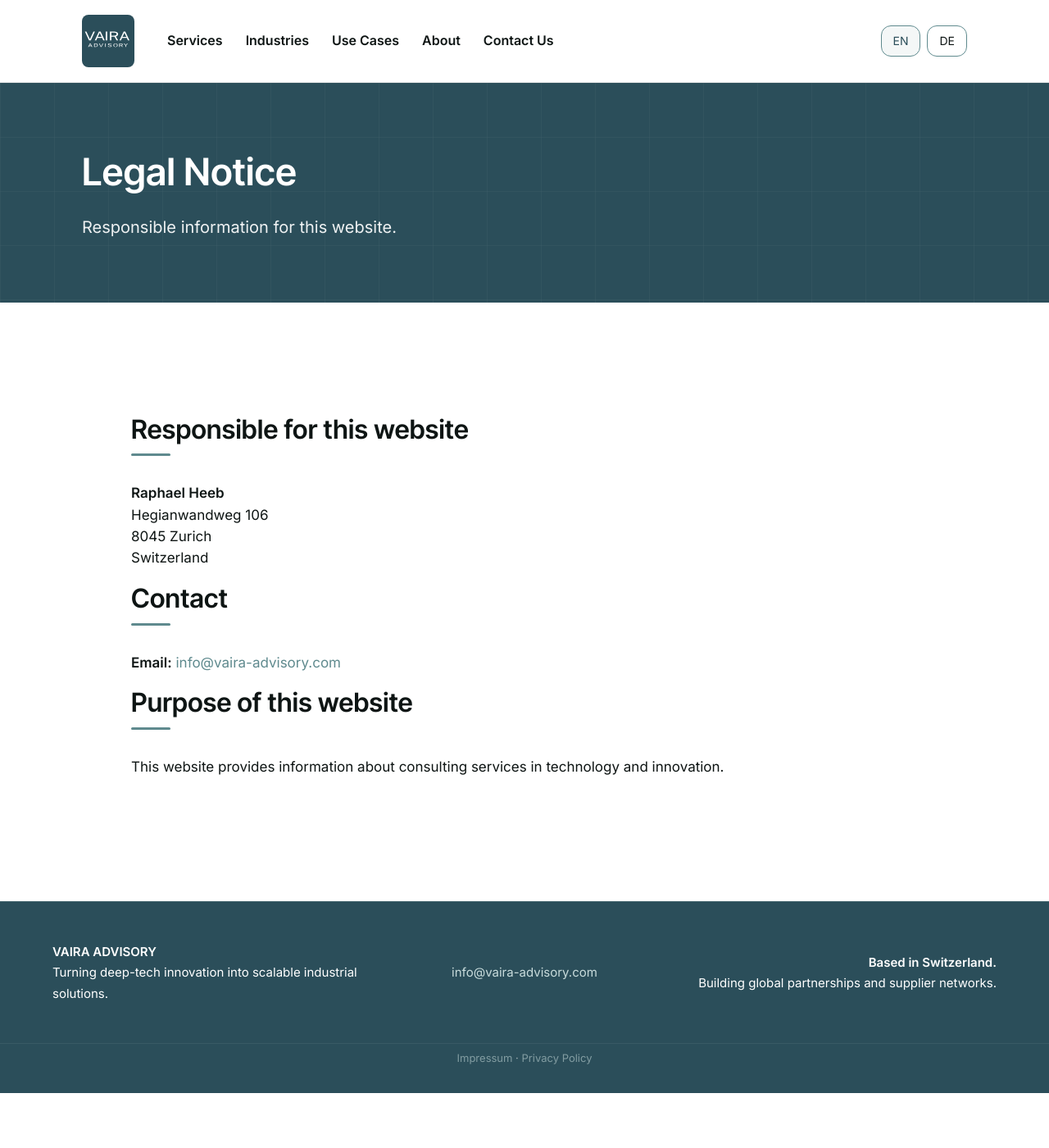
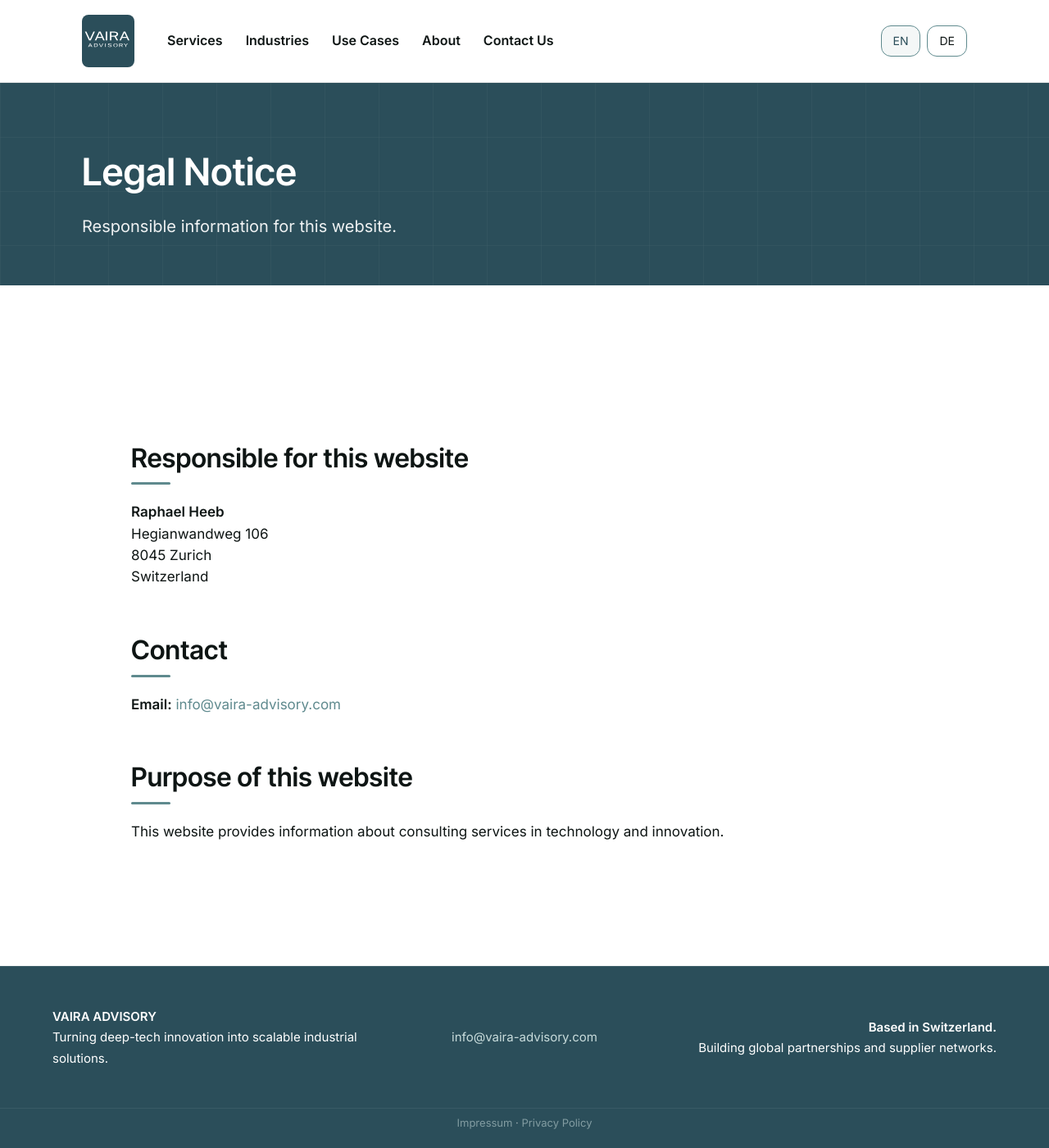
Before and after one commit to raphaelheeb/vaira-advisory, a Jekyll site: the page built from impressum/index.html, in a window 1280 px wide and 1400 px high. Shown: the whole window at 82% size. Built offline with Jekyll 4.4.1, drawn with Linux system fonts in a browser that asks for light colours.

Commit message:
Update styles.css

```diff
--- a/assets/css/styles.css
+++ b/assets/css/styles.css
@@ -1206,3 +1206,26 @@
 .privacy-page p + ul {
   margin-top: 0 !important;
 }
+
+/* =========================================================
+   VAIRA IMPRESSUM PAGE — improved text rhythm
+   ========================================================= */
+
+.impressum-page h1 {
+  margin-bottom: 24px;
+}
+
+.impressum-page h2 {
+  margin-top: 56px;
+  margin-bottom: 20px;
+}
+
+.impressum-page p {
+  margin-bottom: 16px;
+  line-height: 1.55;
+}
+
+/* Reduce gap between paragraph and next paragraph */
+.impressum-page p + p {
+  margin-top: -4px;
+}
```
